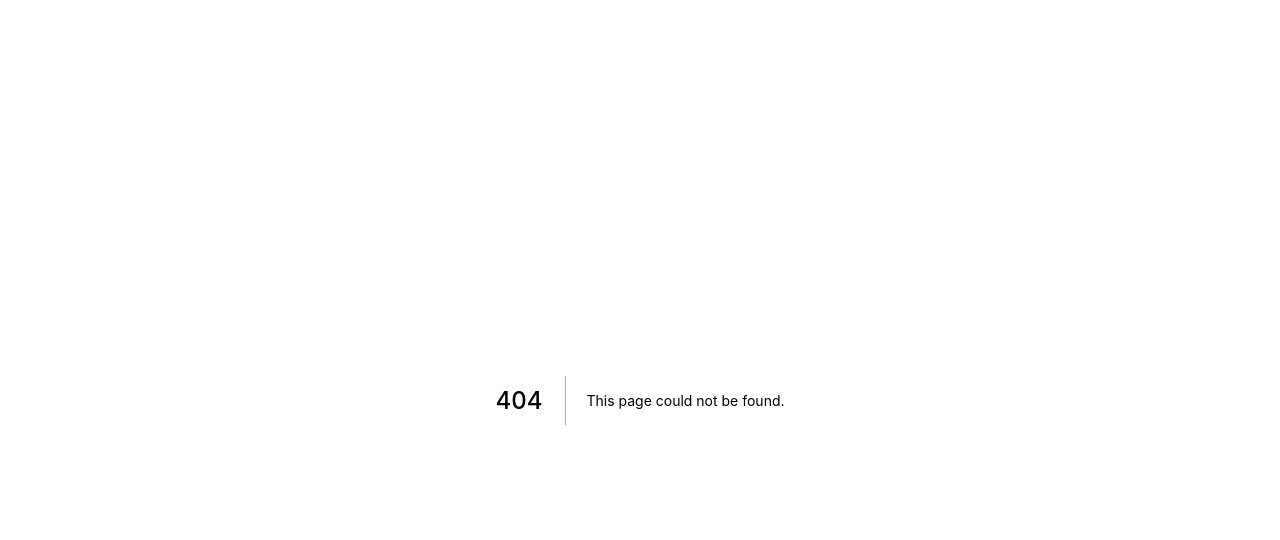
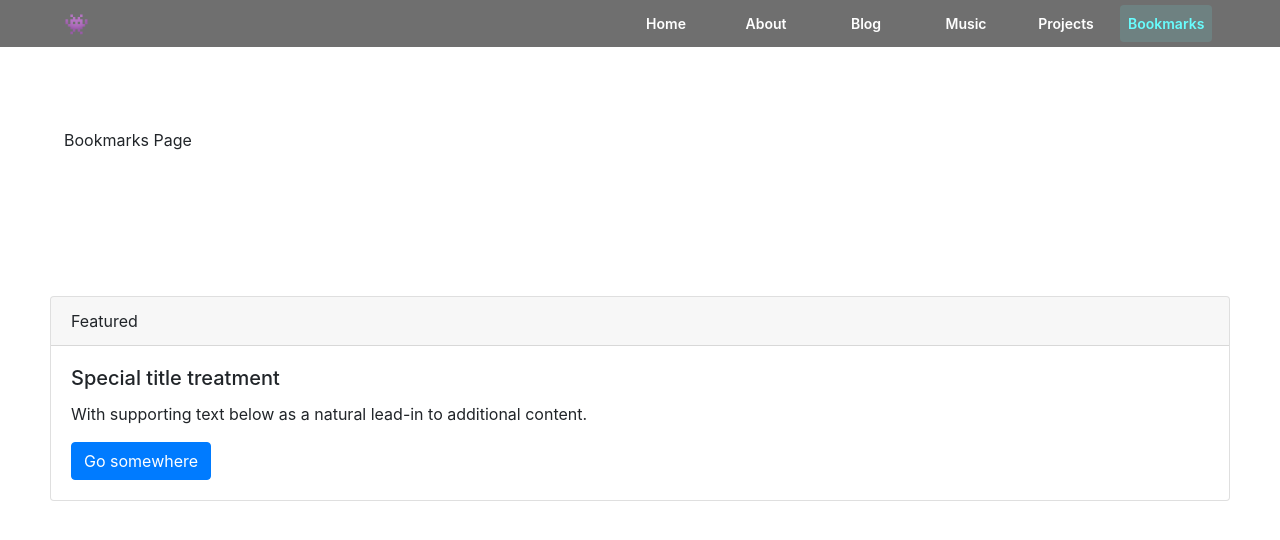
Before and after one commit to ataricoder/www, a Next.js app: page /bookmarks in a window 1280 px wide. Before the commit this address had no page. Shown: the top 540 px of the page. Built offline with nearby package versions, Linux system fonts and the light colour scheme.

Commit message:
made other pages

```diff
--- /dev/null
+++ b/pages/bookmarks.js
@@ -0,0 +1,9 @@
+import Layout from "@components/layout/layout";
+
+export default function Bookmarks() {
+	return (
+		<Layout>
+			<p>Bookmarks Page</p>
+		</Layout>
+	);
+}
```
Also changed, not shown: pages/blog.js (added, +9 -0 lines), pages/music.js (added, +9 -0 lines), pages/projects.js (added, +9 -0 lines).
